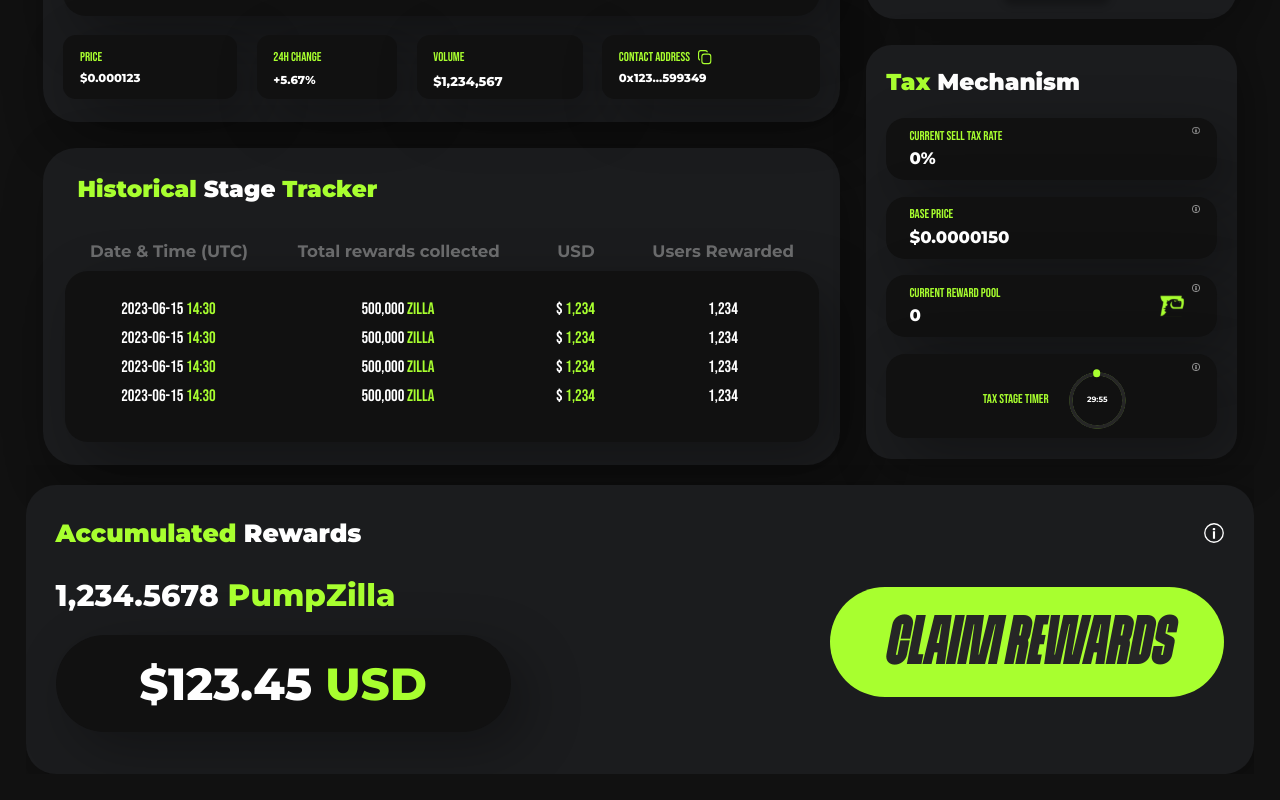
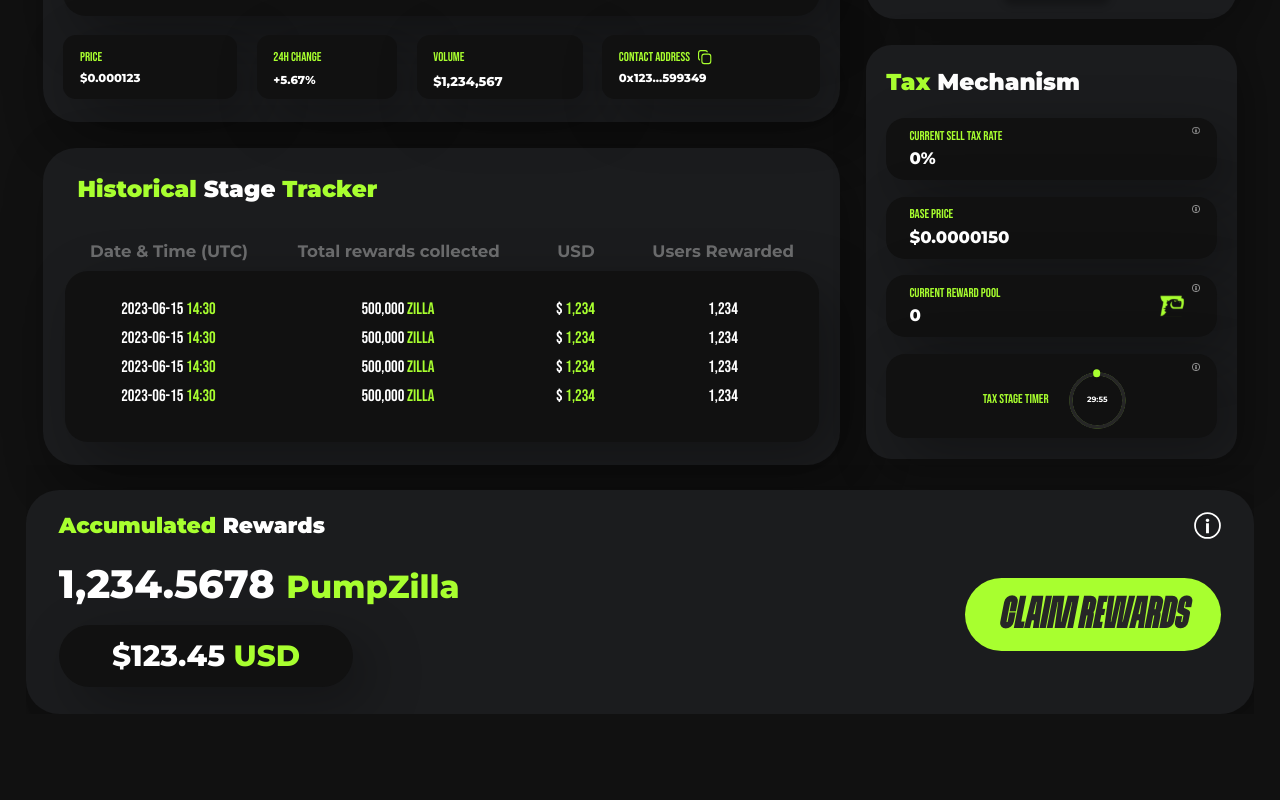
Before and after one commit to vizeerr/zilla, a Next.js app: page /zilla-token in a window 1280 px wide. Shown: the part 552-1352 px from the top of the page. After the commit the page ends 1291 px from the top, so only its background shows below. Built offline with nearby package versions, Linux system fonts and the light colour scheme.

Commit message:
zilla page v1.2

```diff
--- a/src/components/ZillaBottomView.jsx
+++ b/src/components/ZillaBottomView.jsx
@@ -13,31 +13,31 @@
           initial={{ rotateX: 0 }}
           animate={{ rotateX: hover?180:0 }}
           transition={{ duration: 0.6 }}
-        key='eee' className='bg-[#1B1C1E] card 2xl:mt-[56px] lg:mt-[20px] mt-[18px] w-full shadow-[16.21px_16.21px_56.21px_0px_#0000004F]  2xl:rounded-[50px] lg:rounded-[30px] rounded-[10px] '>
+        key='eee' className='bg-[#1B1C1E] card md:mt-[2vw] mt-[18px] w-full shadow-[16.21px_16.21px_56.21px_0px_#0000004F]  md:rounded-[2.6vw] rounded-[10px] '>
 
-                <div className="card-front 2xl:px-[50px] lg:px-[30px] px-[11px] lg:py-[30px] py-[7px]">
+                <div className="card-front md:px-[2.6vw] px-[11px] md:py-[1.5vw] py-[7px]">
 
                     <div className='flex justify-between items-center'>
                         <div>
-                            <p className='font-montserrat font-[900] 2xl:text-[34px] lg:text-[25px] text-[3.2vw] text-primary'>Accumulated <span className='text-white'>Rewards</span></p>
+                            <p className='font-montserrat font-[900] md:text-[1.7vw] text-[3.2vw] text-primary'>Accumulated <span className='text-white'>Rewards</span></p>
 
                         </div>
-                        <div className='2xl:w-[42px] lg:w-[20px] w-[8px]'>
+                        <div className='md:w-[2.1vw] w-[8px]'>
                             <Image onMouseEnter={()=>setHover(true)} src={info} alt='' width={42} height={42}/>
                         </div>
                     </div>
 
-                    <div className=' mb-3 flex justify-between items-center'>
+                    <div className=' mb-[0.6vw] flex justify-between items-center'>
 
-                        <div className='mt-5'>
-                            <p className='text-white font-montserrat font-[800] 2xl:text-[60px] lg:text-[30px] text-[4.9vw]'>1,234.5678 <span className='text-primary lg:text-[31px] text-[2.5vw]'>PumpZilla</span></p>
-                            <div className='bg-[#111111] lg:mt-4 mt-2 shadow-[16.21px_16.21px_56.21px_0px_#0000004F] lg:w-[455px] w-[43vw] text-center rounded-full lg:py-[15px] py-[9px]'>
-                                <p className='font-montserrat lg:text-[45px] text-[3.5vw] font-[800]'>$123.45 <span className='text-primary'>USD</span></p>
+                        <div className='mt-[1vw]'>
+                            <p className='text-white font-montserrat font-[800] md:text-[3.1vw] text-[4.9vw]'>1,234.5678 <span className='text-primary text-[2.5vw]'>PumpZilla</span></p>
+                            <div className='bg-[#111111] md:mt-[0.8vw] mt-2 shadow-[16.21px_16.21px_56.21px_0px_#0000004F] md:w-[23vw] w-[43vw] text-center rounded-full md:py-[0.7vw] py-[9px]'>
+                                <p className='font-montserrat md:text-[2.3vw] text-[3.5vw] font-[800]'>$123.45 <span className='text-primary'>USD</span></p>
                             </div>
 
                         </div>
-                        <div className='bg-primary rounded-full anim text-center lg:w-[394px] w-[28vw]'>
-                            <p className='round text-[#262626] lg:text-[70px] text-[4.9vw] font-[500] lg:pt-[10px] pt-[3px] lg:leading-[100px]'>claim rewards</p>
+                        <div className='bg-primary rounded-full anim text-center md:w-[20vw] w-[28vw]'>
+                            <p className='round text-[#262626] md:text-[3.6vw] text-[4.9vw] font-[500] md:pt-[0.5vw] pt-[3px] md:leading-[5.2vw]'>claim rewards</p>
                         </div>
 
                     </div>
@@ -45,8 +45,8 @@
 
                 </div>
 
-                <div onMouseLeave={()=>setHover(false)}  className='card-back 2xl:px-[50px] px-[10px]'>
-                    <p className='font-montserrat font-[700] 2xl:text-[50px] text-[3vw] text-white'>Claim tax rewards after 24 hours. Selling any tokens before claiming <span className='text-primary'>forfeits the reward</span>, so  <span className='text-primary'> hold your tokens until claiming to secure it.</span></p>
+                <div onMouseLeave={()=>setHover(false)}  className='card-back md:px-[2.6vw] px-[10px]'>
+                    <p className='font-montserrat font-[700] md:text-[2.6vw] text-[3vw] text-white'>Claim tax rewards after 24 hours. Selling any tokens before claiming <span className='text-primary'>forfeits the reward</span>, so  <span className='text-primary'> hold your tokens until claiming to secure it.</span></p>
                 </div>
 
 
--- a/src/components/ZillaRightView.jsx
+++ b/src/components/ZillaRightView.jsx
@@ -65,8 +65,8 @@
             </div>
               <p className='font-bebasneue text-[#4E4F54] md:text-[0.9vw] text-[1.8vw]'>user balance : $0</p>
             <div className='bottom-[-2vw] absolute flex justify-center md:w-[90%] w-[6.5vw]'>
-              <div className='bg-primary md:w-[3vw] md:h-[3vw] w-[10px] h-[10px]  rounded-full flex justify-center items-center'>
-                <Image src={arrow} alt=''/>
+              <div className='bg-primary md:w-[3vw] md:h-[3vw] w-[10px] h-[10px] md:p-[0.9vw]  rounded-full flex justify-center items-center'>
+                <Image src={arrow} className='w-full' alt=''/>
               </div>
             </div>
           </div>
```
